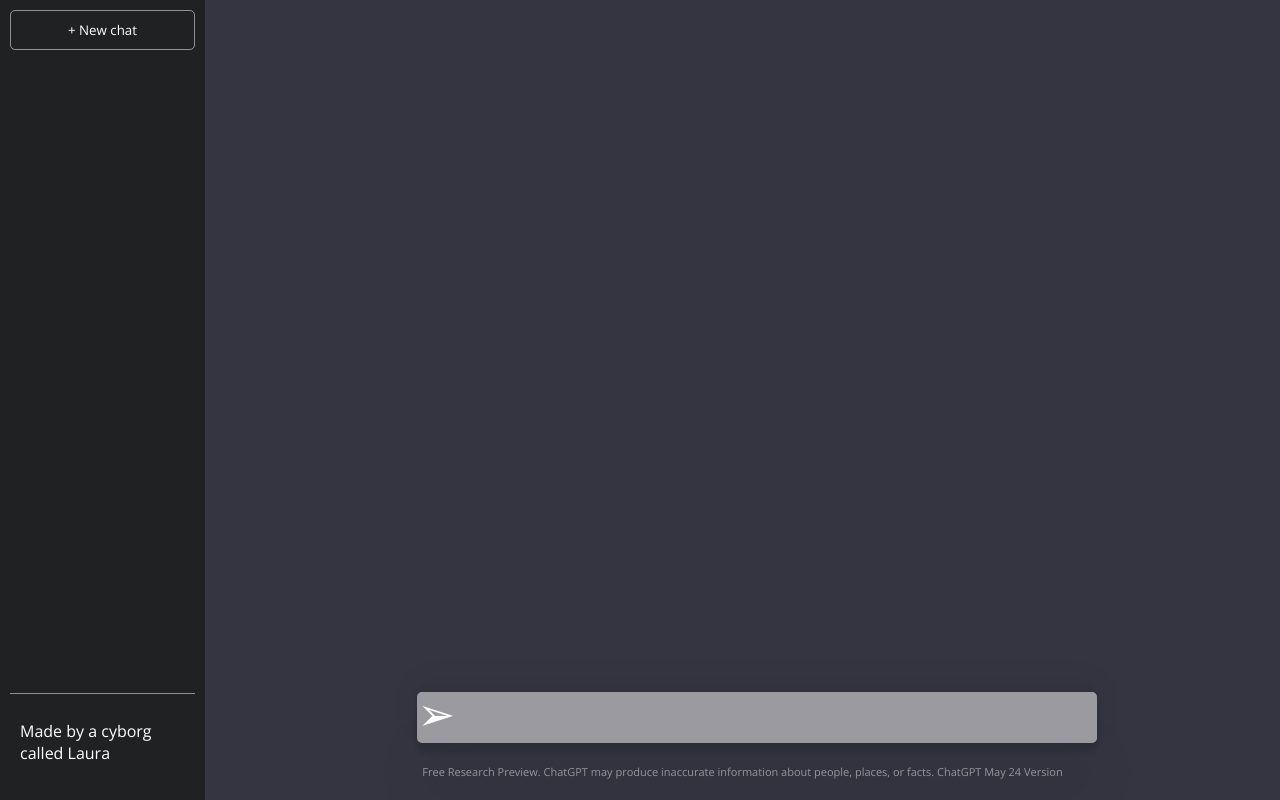
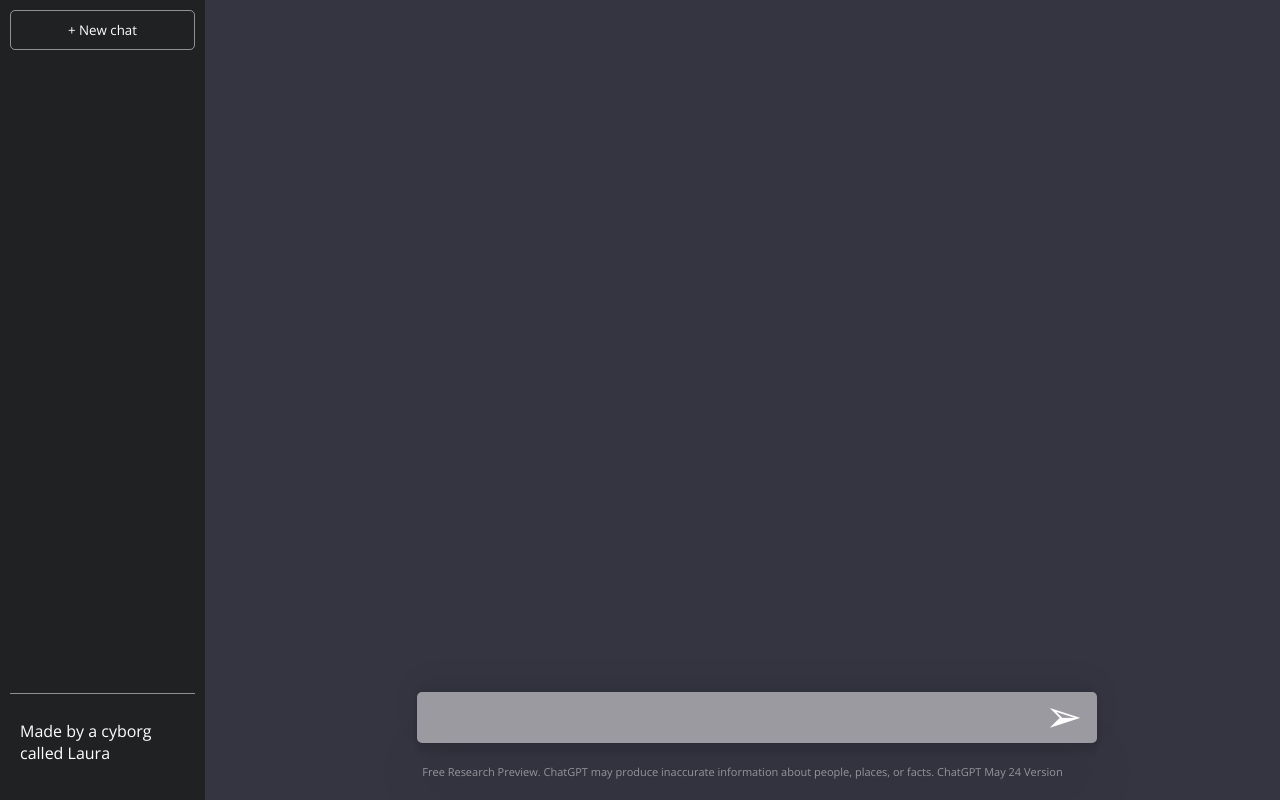
Before and after one commit to LauraPastor/react-chatgpt, a React (Create React App) app: page / in a window 1280 px wide. Built offline with nearby package versions, Linux system fonts and the light colour scheme; the HTML template or start-up script is replaced by a standard one.

Commit message:
Fixed submit button symbol

```diff
--- a/src/index.css
+++ b/src/index.css
@@ -101,12 +101,11 @@ input:focus {
 
 #submit {
     position: absolute;
-    bottom: 0;
-    right: -15;
+    bottom: -2px;
+    right: -15px;
     cursor: pointer;
-    font-size: 45px;
+    font-size: 45px
 }
-
 
 .feed {
     overflow: scroll;
```
